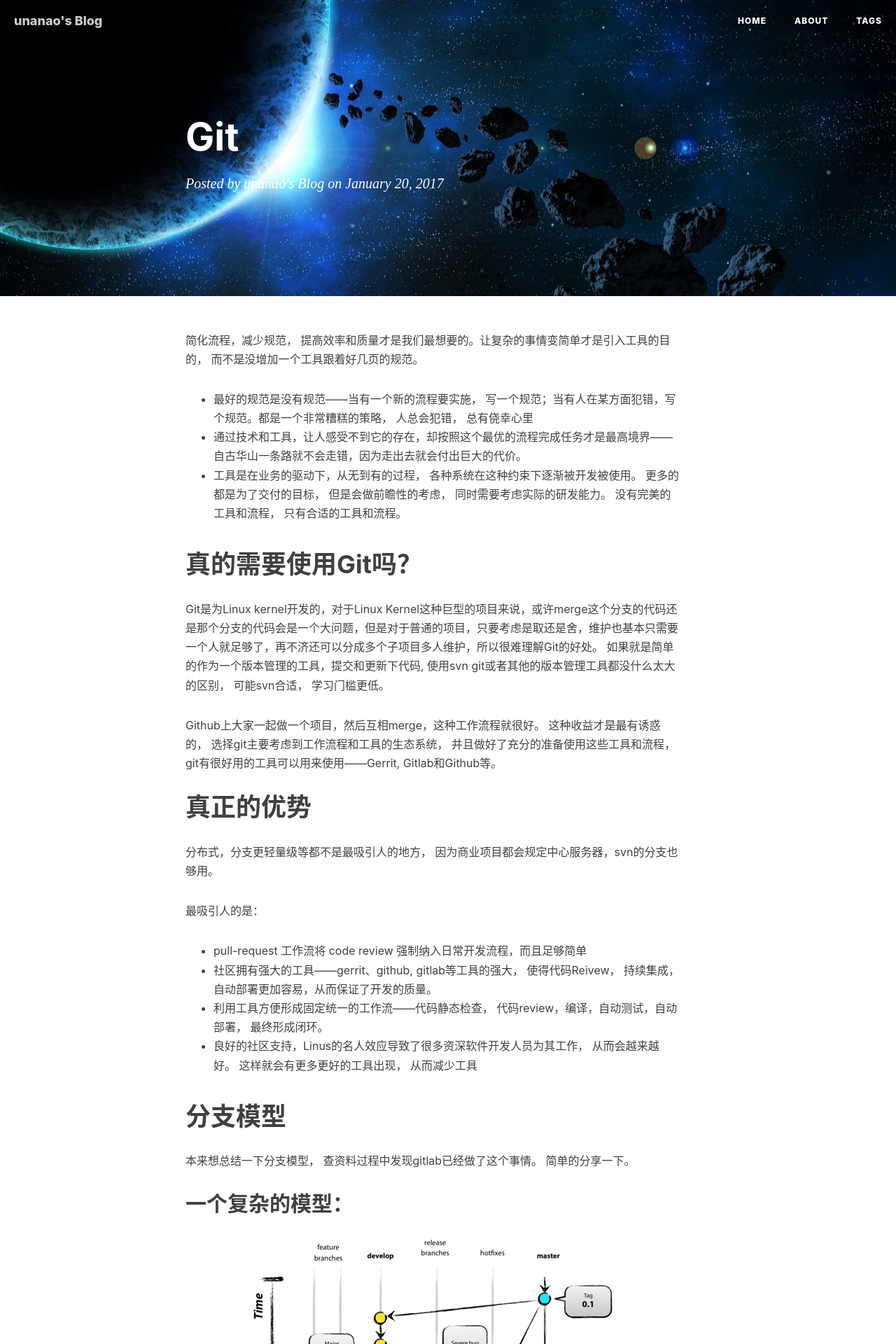
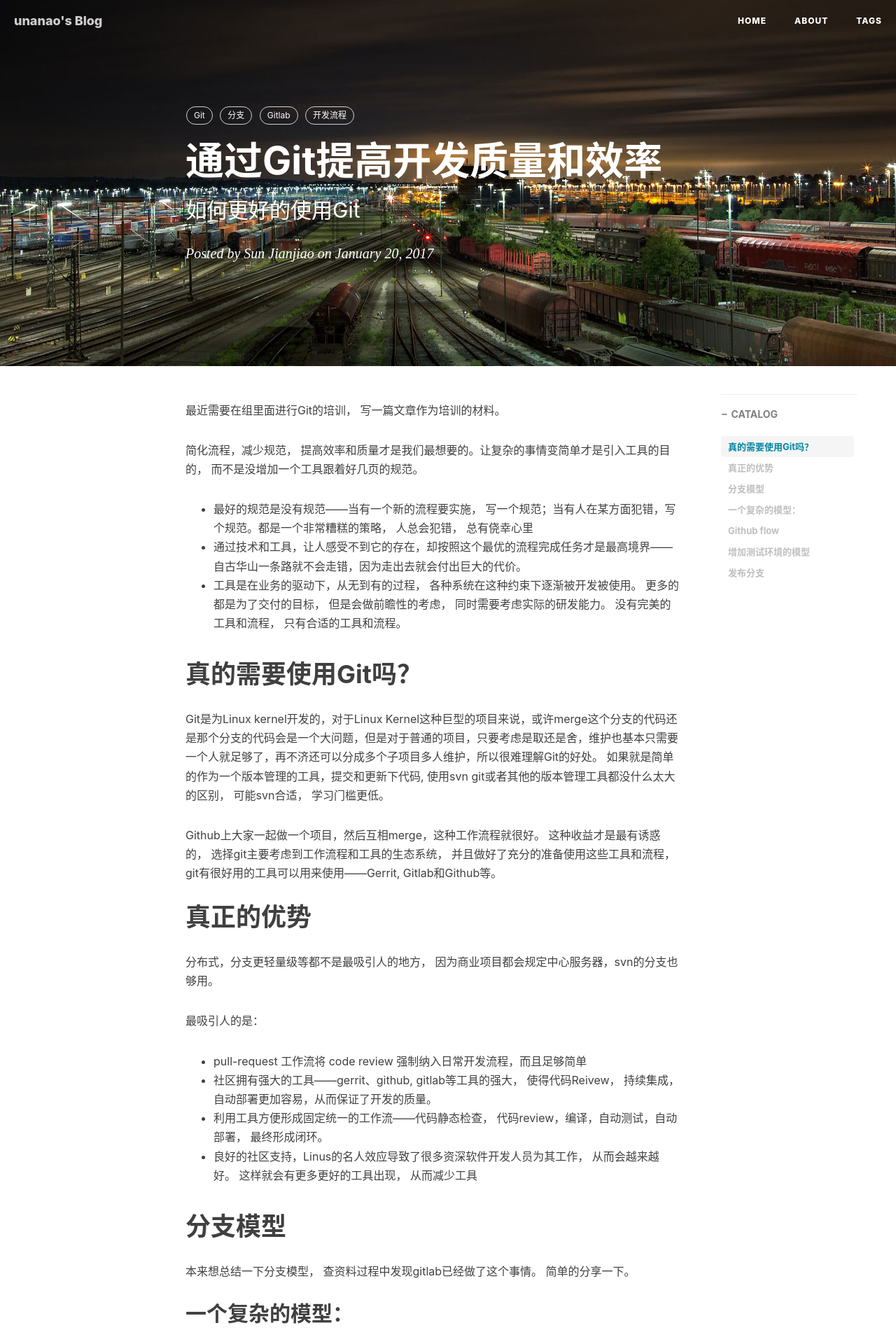
Before and after one commit to xuyumeng/xuyumeng.github.io, a Jekyll site: the page built from _posts/2017-1-20-git.md, in a window 1280 px wide. Shown: the top 1920 px of the page at 70% size. Built offline with Jekyll 4.4.1, drawn with Linux system fonts in a browser that asks for light colours; nearby versions of some CDN libraries; our own code applies the rules of GitHub Pages for plain Markdown files; comment, search, counter and statistics services are not loaded.

Commit message:
add title

```diff
--- a/_posts/2017-1-20-git.md
+++ b/_posts/2017-1-20-git.md
@@ -1,3 +1,20 @@
+---
+layout:     post
+title:      "通过Git提高开发质量和效率"
+subtitle:   "如何更好的使用Git"
+date:       2017-01-20 16:08:00 +08:00
+author:     "Sun Jianjiao <jianjiaosun@163.com>"
+header-img: "img/bg/railway-station-1363771_1280.jpg"
+catalog: true
+tags:
+    - Git
+    - 分支
+    - Gitlab
+    - 开发流程
+
+---
+最近需要在组里面进行Git的培训， 写一篇文章作为培训的材料。
+
 简化流程，减少规范， 提高效率和质量才是我们最想要的。让复杂的事情变简单才是引入工具的目的， 而不是没增加一个工具跟着好几页的规范。
 
 * 最好的规范是没有规范——当有一个新的流程要实施， 写一个规范；当有人在某方面犯错，写个规范。都是一个非常糟糕的策略， 人总会犯错， 总有侥幸心里
```
